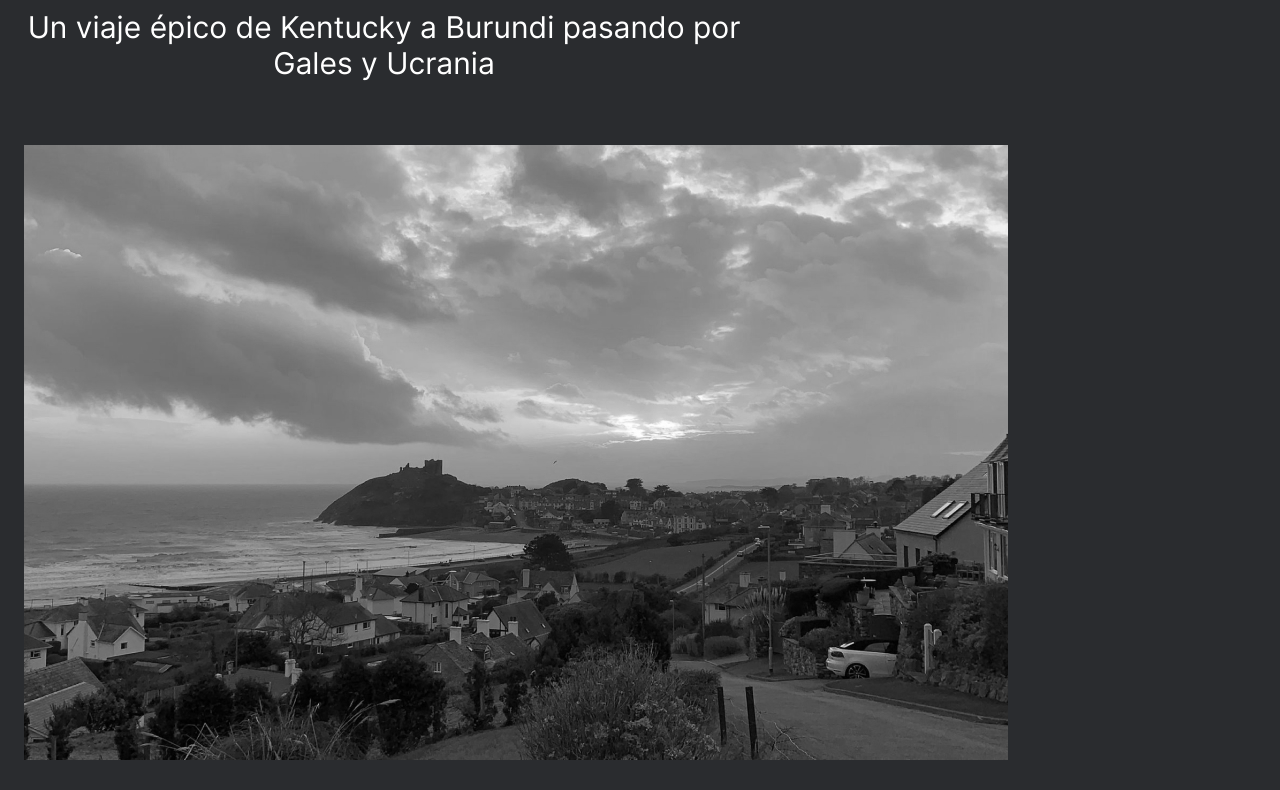
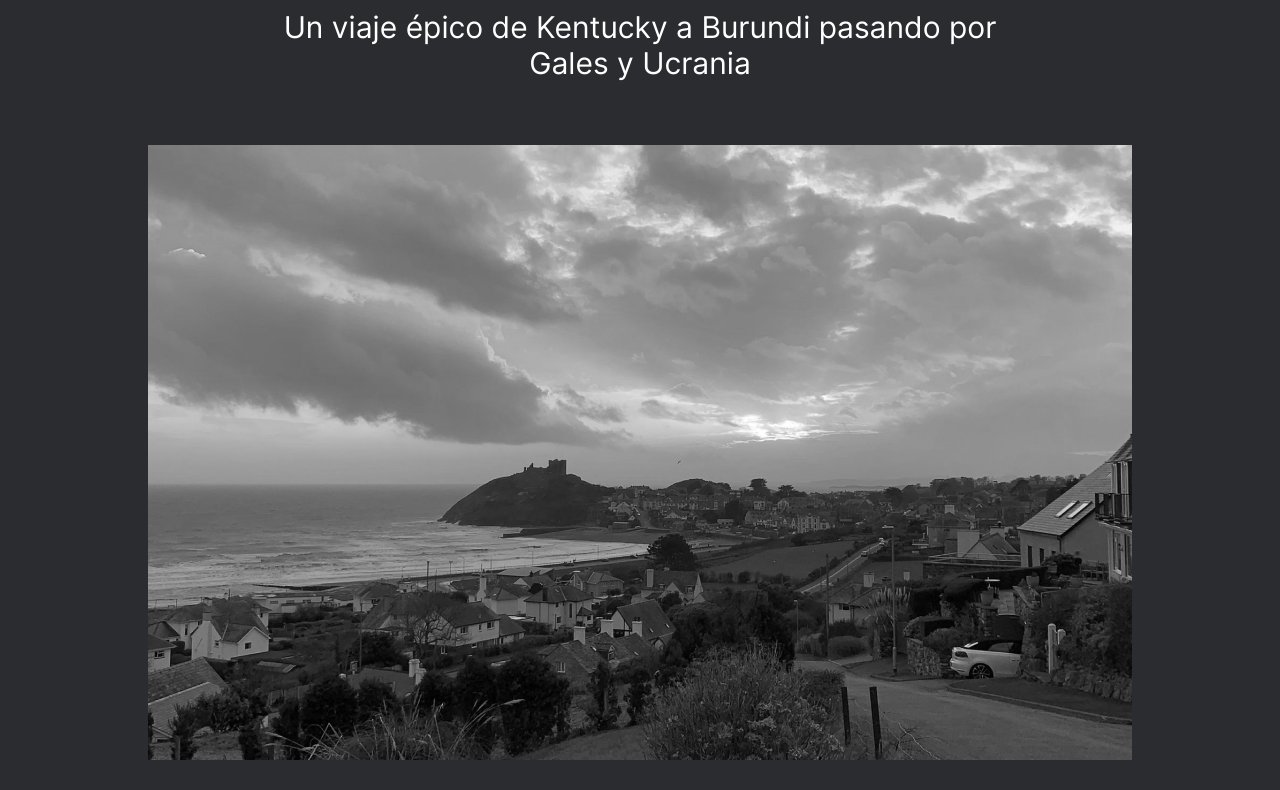
Before and after one commit to andruuul/Web-Developer-Project-3, a plain HTML site: page index.html in a window 1280 px wide. Shown: the part 417-1207 px from the top of the page. Drawn offline with nearby package versions, Linux system fonts and the light colour scheme.

Commit message:
Update lead.css

```diff
--- a/blocks/content/lead/lead.css
+++ b/blocks/content/lead/lead.css
@@ -1,8 +1,7 @@
 .lead {
   display: flex;
   flex-direction: column;
-  flex-wrap: wrap;
-  justify-content: center;
+  align-items: center;
   margin: 0;
   padding: 0 24px 0;
 }
```
